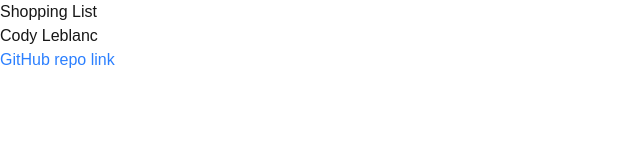
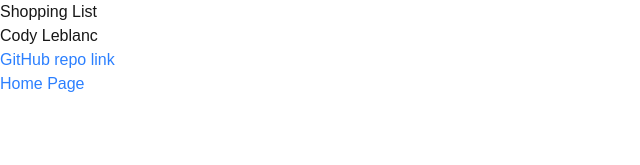
Before and after one commit to CodyLeblanc13/cprg306-assignments, a Next.js app: page /week-2 in a window 1280 px wide. Shown: the top 165 px of the page, without its empty margins (0-640 px from the left). Built offline with nearby package versions, Linux system fonts and the light colour scheme.

Commit message:
created a homepage component

```diff
--- /dev/null
+++ b/app/home.js
@@ -0,0 +1,5 @@
+import Link from "next/link";
+
+export default function Home(){
+    return <Link href="/" className="text-blue-500">Home Page</Link>
+}
--- a/app/week-2/page.js
+++ b/app/week-2/page.js
@@ -1,9 +1,11 @@
+import Home from "../home";
 import StudentInfo from "./student-info";
 export default function Page() {
   return (
     <main>
       <h1>Shopping List</h1>
       <StudentInfo/>
+      <Home/>
     </main>
   );
 }
```
